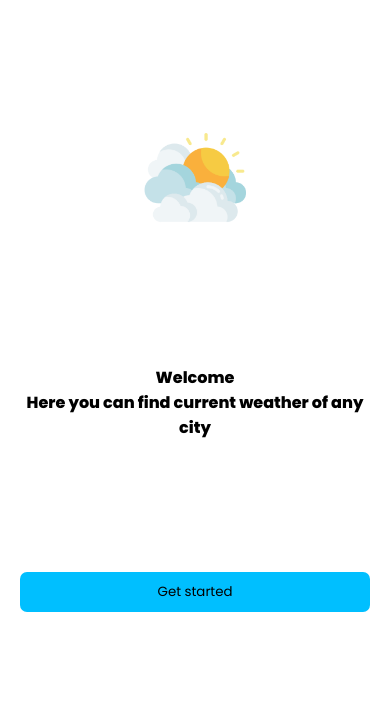
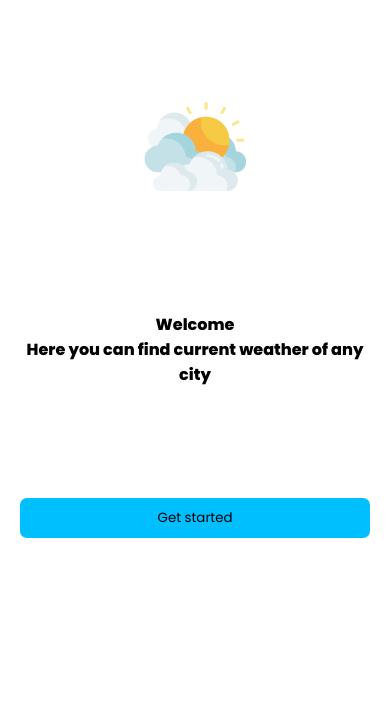
Before and after one commit to sakthikumaran-04/weather, a plain HTML site: page index.html in a window 390 px wide. Shown: the part 131-859 px from the top of the page. Drawn offline with Linux system fonts and the light colour scheme; a web font is replaced by a local one.

Commit message:
Add files via upload

```diff
--- a/index.css
+++ b/index.css
@@ -133,8 +133,12 @@
 
 /*******************************media query**************************************************/
 @media only screen and (max-width:500px){
+    #index-container{
+        background-color: #fff;
+        align-items: flex-start;
+    }
     #index-content{
-        height:100vh;
+        height:90vh;
         width:100%;
         border-radius: 0px;
     }
--- a/index.html
+++ b/index.html
@@ -72,6 +72,9 @@
 
             if(response.status==404){
                 document.querySelector(".city").innerHTML="Invalid City";
+                document.querySelector(".deg").innerHTML="--"+" °C";
+                document.querySelector(".humidity").innerHTML="Humidity"+'<br>'+"--"+'%';
+                document.querySelector(".wind").innerHTML="Wind"+'<br>'+"--"+"km/h";
             }
             else{
             var data=await response.json();
```
